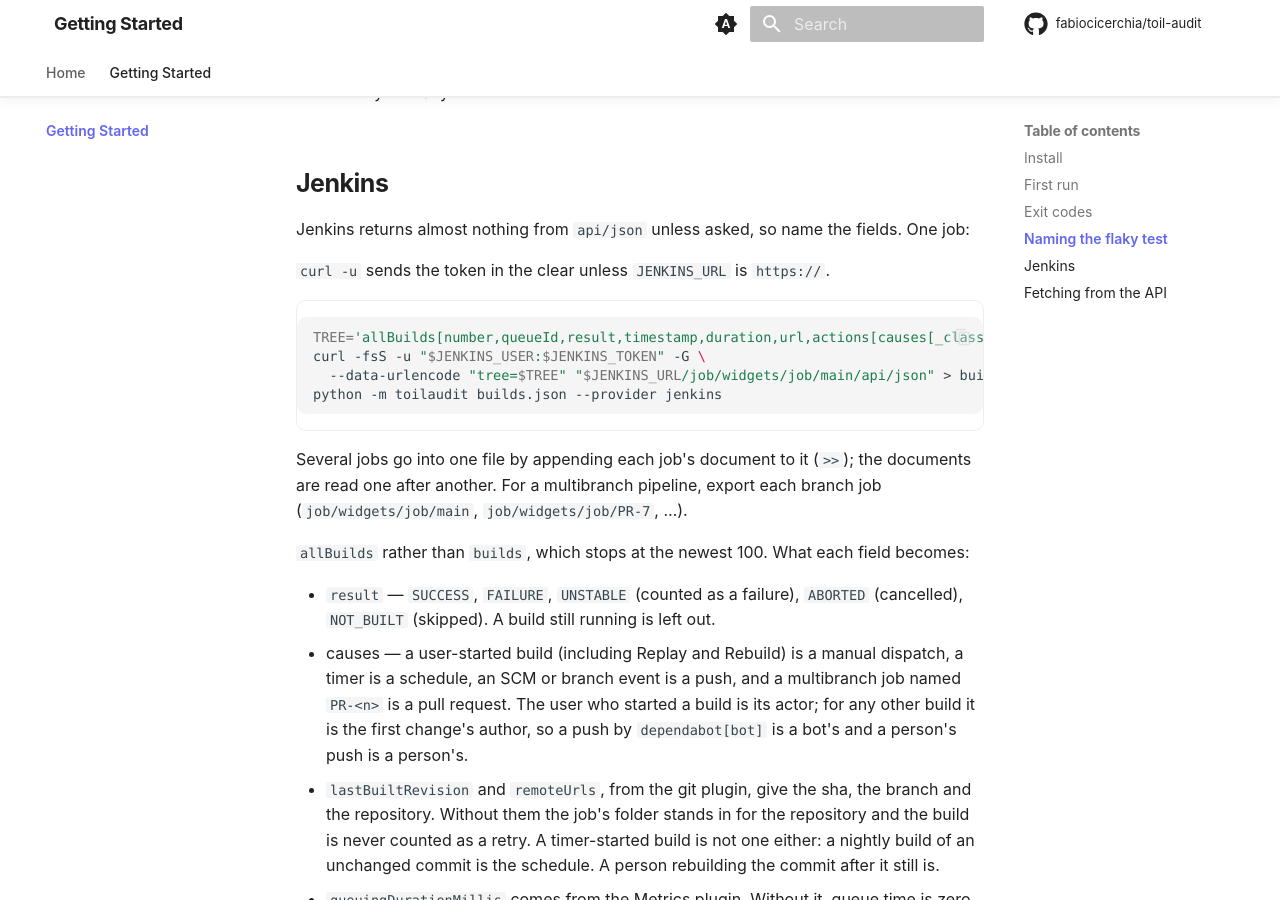
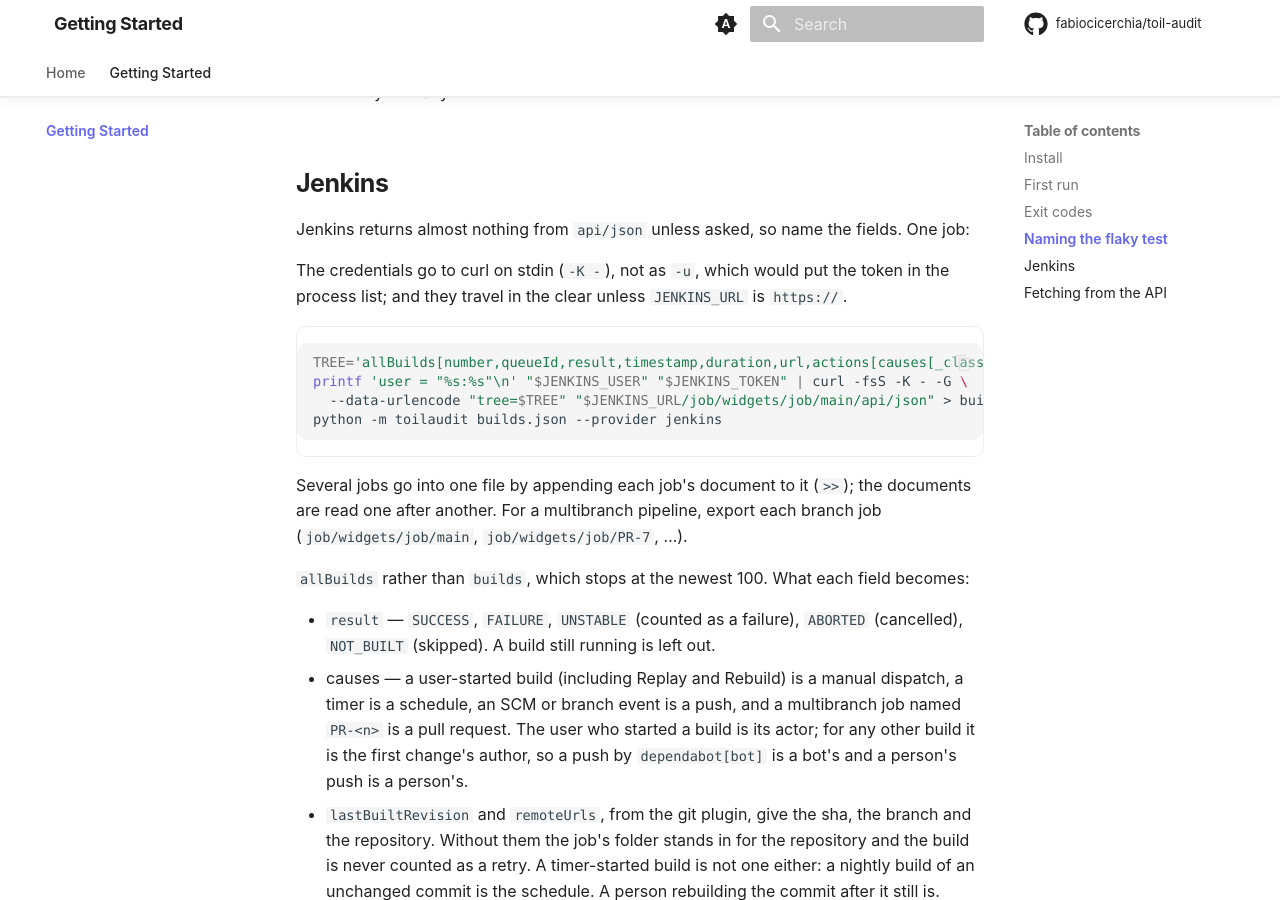
Before and after one commit to fabiocicerchia/toil-audit, an MkDocs documentation site: the page built from docs/getting-started.md, in a window 1280 px wide and 900 px high, scrolled down 2135 px. Built offline with MkDocs 1.6.1 and Material for MkDocs 9.7.7, drawn with Linux system fonts in a browser that asks for light colours; comment, search, counter and statistics services are not loaded.

Commit message:
docs(jenkins): pass the API token to curl on stdin, not as -u
`-u "$JENKINS_USER:$JENKINS_TOKEN"` expands into curl's argv, where any
user on the host can read it from the process list. fetch.py refuses a
token flag for the same reason. `printf` is a shell builtin, so piping a
`-K -` config keeps the token out of ps.

Co-Authored-By: Claude Opus 5.5 <noreply@anthropic.com>
Claude-Session: https://claude.ai/code/session_01L4jL1Zw3hqYXSCXXdQmSGy

````diff
--- a/docs/getting-started.md
+++ b/docs/getting-started.md
@@ -82,11 +82,13 @@ dependency's own failing test is not your flaky test.
 Jenkins returns almost nothing from `api/json` unless asked, so name the fields.
 One job:
 
-`curl -u` sends the token in the clear unless `JENKINS_URL` is `https://`.
+The credentials go to curl on stdin (`-K -`), not as `-u`, which would put the
+token in the process list; and they travel in the clear unless `JENKINS_URL`
+is `https://`.
 
 ```sh
 TREE='allBuilds[number,queueId,result,timestamp,duration,url,actions[causes[_class,userId],lastBuiltRevision[SHA1,branch[name]],remoteUrls,queuingDurationMillis],changeSets[items[msg,author[fullName]]]]'
-curl -fsS -u "$JENKINS_USER:$JENKINS_TOKEN" -G \
+printf 'user = "%s:%s"\n' "$JENKINS_USER" "$JENKINS_TOKEN" | curl -fsS -K - -G \
   --data-urlencode "tree=$TREE" "$JENKINS_URL/job/widgets/job/main/api/json" > builds.json
 python -m toilaudit builds.json --provider jenkins
 ```
````
